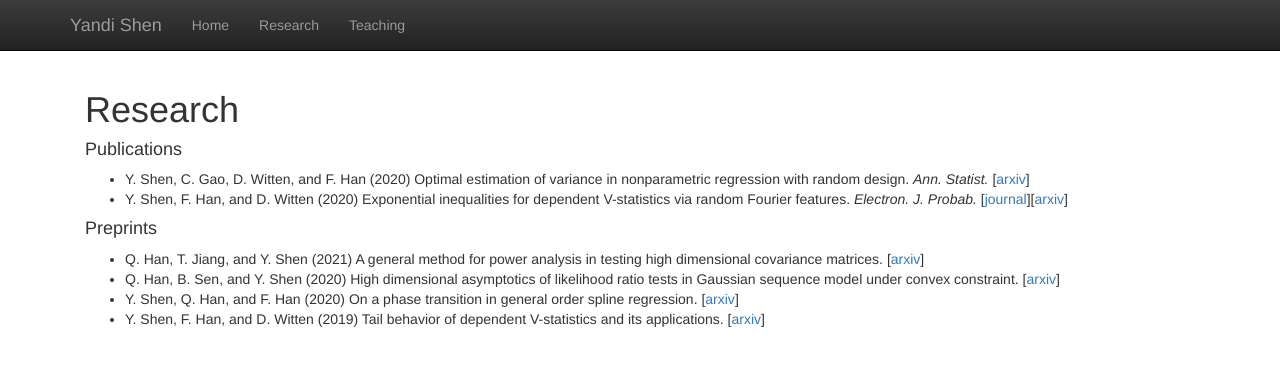
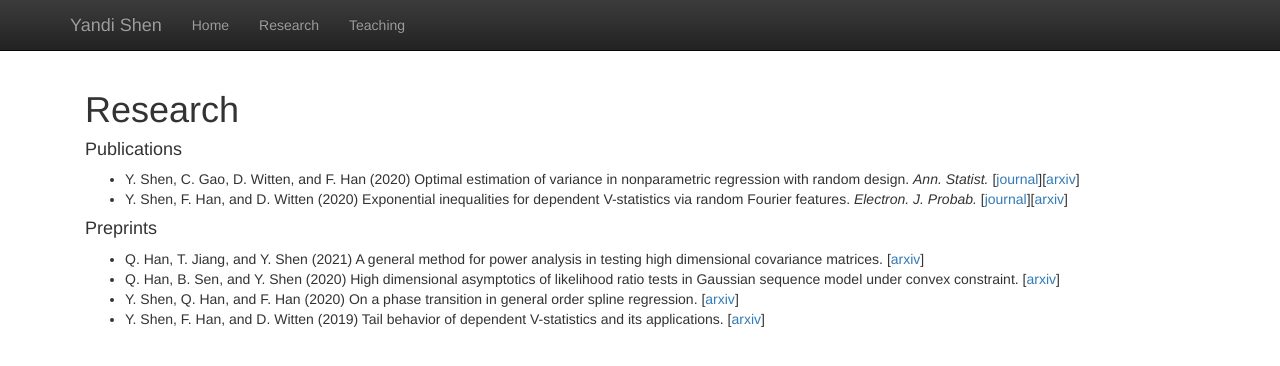
Before and after one commit to SayidShen/SayidShen.github.io, a Jekyll site: the page built from research.html, in a window 1280 px wide. Shown: the top 366 px of the page. Built offline with Jekyll 4.4.1, drawn with Linux system fonts in a browser that asks for light colours; nearby versions of some CDN libraries; library files that are not in the unit come from our copies.

Commit message:
update research page 2021/01/31

```diff
--- a/research.html
+++ b/research.html
@@ -11,7 +11,7 @@ title:  'Research'
 
   <ul>
     <li>Y. Shen, C. Gao, D. Witten, and F. Han (2020) Optimal estimation of variance in nonparametric regression with random design.
-        <i> Ann. Statist.</i> [<a href = "https://arxiv.org/abs/1902.10822">arxiv</a>]
+        <i> Ann. Statist.</i> [<a href = "https://projecteuclid.org/euclid.aos/1607677248">journal</a>][<a href = "https://arxiv.org/abs/1902.10822">arxiv</a>]
     </li>
     <li>Y. Shen, F. Han, and D. Witten (2020) Exponential inequalities for dependent V-statistics via random Fourier features.
         <i> Electron. J. Probab.</i> [<a href = "https://projecteuclid.org/euclid.ejp/1580267007">journal</a>][<a href = "https://arxiv.org/abs/2001.01297">arxiv</a>]
```
